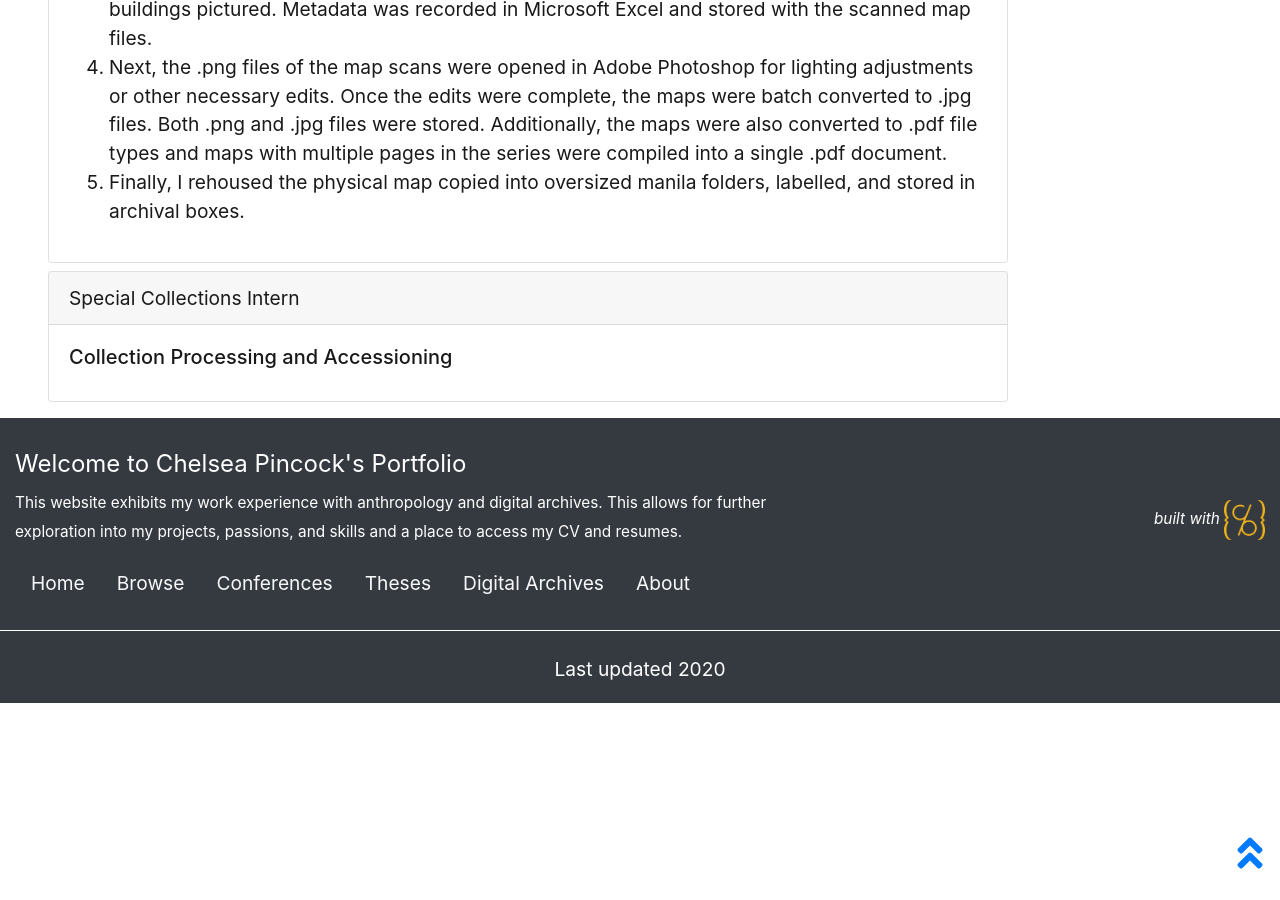
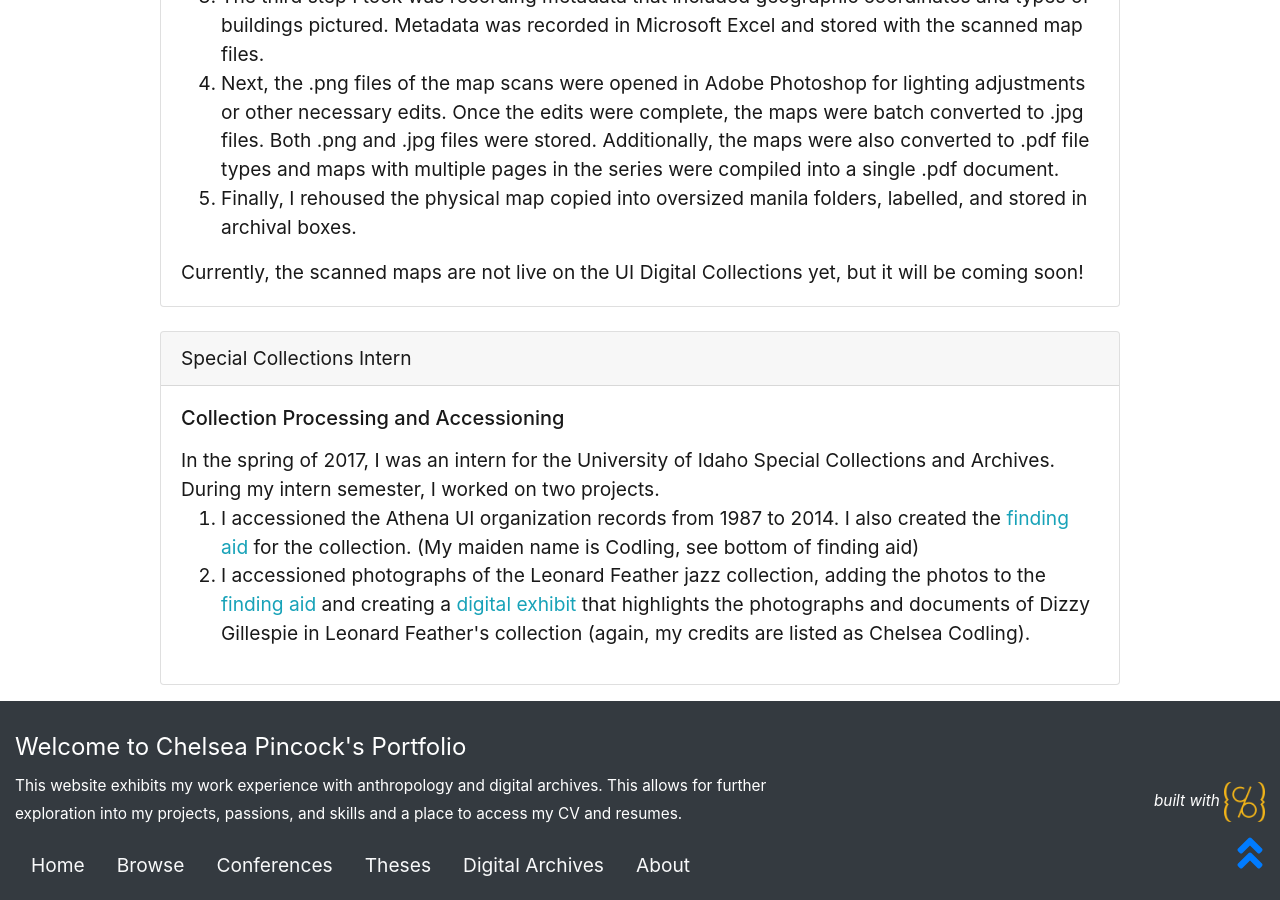
Before and after one commit to cc3199/portfolio, a Jekyll site: the page built from pages/specialcollections.md, in a window 1280 px wide and 900 px high, scrolled down 1493 px. Built offline with Jekyll 4.4.1, drawn with Linux system fonts in a browser that asks for light colours; before the commit the page ends 2196 px from its top, so only the background shows below that.

Commit message:
special collections update

```diff
--- a/_includes/index/academiawork.html
+++ b/_includes/index/academiawork.html
@@ -5,7 +5,7 @@
         <h5 class="text-secondary" class="card-title">Academic</h5>
         <p class="card-text">
             <a href="https://cc3199.github.io/portfolio/teachingassistant.html">Graduate Teaching Assistant</a>
-            <p><a class="btn btn-outline-primary" href="{{ '/objects/pincock_resume.pdf' | absolute_url }}" >View my academic resume</a></p>
+            <p><a class="btn btn-outline-primary" href="{{ '/objects/pincock_resume.pdf' | absolute_url }}" target="_blank" >View my academic resume</a></p>
         </p>
     </div>
 </div>
--- a/_includes/index/librarywork.html
+++ b/_includes/index/librarywork.html
@@ -6,7 +6,7 @@
         <p class="card-text">
             <a href="{{ '/specialcollections.html' | absolute_url }}">Special Collections</a>
             <br><a href="{{ '/digitalcollections.html' | absolute_url }}">Digital Collections</a><br>
-            <br><a class="btn btn-outline-primary" href="{{ '/objects/pincock_resume_lib.pdf' | absolute_url }}" >View my library resume</a>
+            <br><a class="btn btn-outline-primary" href="{{ '/objects/pincock_resume_lib.pdf' | absolute_url }}" target="_blank">View my library resume</a>
         </p>
     </div>
 </div>
--- a/_includes/index/otherwork.html
+++ b/_includes/index/otherwork.html
@@ -7,7 +7,7 @@
             <a href="https://cc3199.github.io/portfolio/horticulture.html">Horticulture</a>
             <br><a href="https://cc3199.github.io/portfolio/cleaning.html">Apartment Cleaning</a></br>
             <p><a href="https://cc3199.gitbhub.io.portfolio/dataentry.html">Data Entry</a></p>
-            <p><a class="btn btn-outline-primary" href="{{ '/objects/pincock_resume.pdf' | absolute_url }}" >View my resume</a></p>
+            <p><a class="btn btn-outline-primary" href="{{ '/objects/pincock_resume.pdf' | absolute_url }}" target="_blank">View my resume</a></p>
         </p>
     </div>
 </div>
--- a/_layouts/specialcollections.html
+++ b/_layouts/specialcollections.html
@@ -8,7 +8,7 @@ layout: default
     </div>
   </div>
 
-  <div class="card w-75 mt-2 ml-5">
+  <div class="card w-75 mt-4 mx-auto">
     <div class="card-header">Archivist Assistant</div>
     <div class="card-body">
       <h5 class="card-title">Sanborn Map Digitization</h5>
@@ -20,11 +20,18 @@ layout: default
         <li>Next, the .png files of the map scans were opened in Adobe Photoshop for lighting adjustments or other necessary edits. Once the edits were complete, the maps were batch converted to .jpg files. Both .png and .jpg files were stored. Additionally, the maps were also converted to .pdf file types and maps with multiple pages in the series were compiled into a single .pdf document.</li>
         <li>Finally, I rehoused the physical map copied into oversized manila folders, labelled, and stored in archival boxes.</li>
       </ol>
+      Currently, the scanned maps are not live on the UI Digital Collections yet, but it will be coming soon!
       </div>
     </div>
 
-    <div class="card w-75 mt-2 ml-5">
+    <div class="card w-75 mt-4 mx-auto">
       <div class="card-header">Special Collections Intern</div>
       <div class="card-body">
         <h5 class="card-title">Collection Processing and Accessioning</h5>
-        <p class="card-text"></p>
+        <p class="card-text"></p> In the spring of 2017, I was an intern for the University of Idaho Special Collections and Archives. During my intern semester, I worked on two projects.
+        <ol>
+          <li>I accessioned the Athena UI organization records from 1987 to 2014. I also created the <a href="https://archiveswest.orbiscascade.org/ark:/80444/xv96673/" target="_blank">finding aid</a> for the collection. (My maiden name is Codling, see bottom of finding aid)
+          </li>
+
+          <li>I accessioned photographs of the Leonard Feather jazz collection, adding the photos to the <a href="https://archiveswest.orbiscascade.org/ark:/80444/xv98547" target="_blank">finding aid</a> and creating a <a href="https://featherandgillespie.omeka.net/exhibits/show/featherandgillespieexhibit" target="_blank">digital exhibit</a> that highlights the photographs and documents of Dizzy Gillespie in Leonard Feather's collection (again, my credits are listed as Chelsea Codling).</li>
+        </ol>
```
